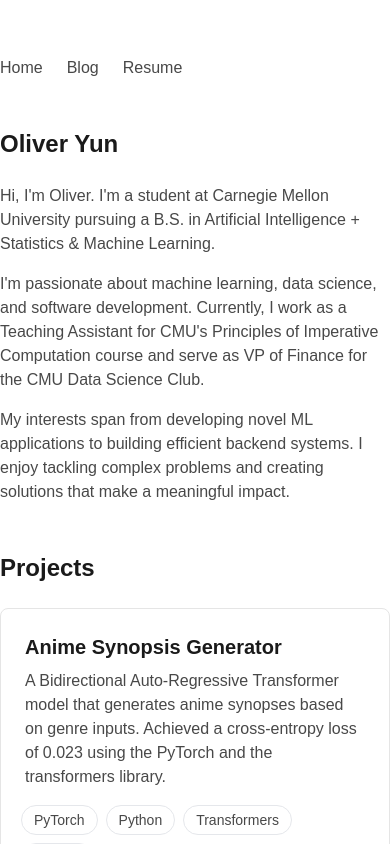
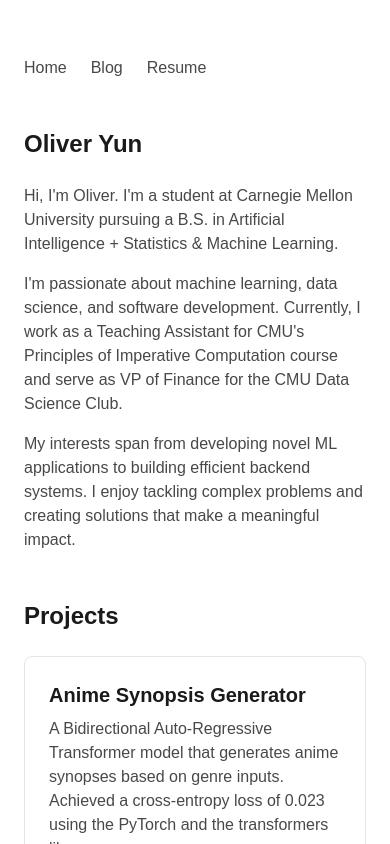
Before and after one commit to oliveryun11/portfolio, a Next.js app: page / in a window 390 px wide. Shown: the top 844 px of the page. Built offline with nearby package versions, Linux system fonts and the light colour scheme.

Commit message:
add content resizing for mobile viewers

```diff
--- a/src/app/blog/[slug]/page.tsx
+++ b/src/app/blog/[slug]/page.tsx
@@ -38,7 +38,7 @@ export default async function BlogPost({ params }: Props) {
 
     return (
         <div className="min-h-screen flex justify-center text-foreground">
-            <div className="flex flex-col justify-start w-[600px]">
+            <div className="flex flex-col justify-start w-full max-w-[600px] px-6 md:px-0">
                 <Nav />
 
                 <article className="py-6">
--- a/src/app/blog/page.tsx
+++ b/src/app/blog/page.tsx
@@ -8,7 +8,7 @@ export default function BlogPage() {
 
     return (
         <div className="min-h-screen flex justify-center text-foreground">
-            <div className="flex flex-col justify-start w-[600px]">
+            <div className="flex flex-col justify-start w-full max-w-[600px] px-6 md:px-0">
                 <Nav />
 
                 <div className="py-6">
--- a/src/app/page.tsx
+++ b/src/app/page.tsx
@@ -5,7 +5,7 @@ import Footer from "@/components/Footer";
 export default function Home() {
   return (
     <div className="min-h-screen flex justify-center text-foreground">
-      <div className="flex flex-col justify-start w-[600px]">
+      <div className="flex flex-col justify-start w-full max-w-[600px] px-6 md:px-0">
         <Nav />
         <About />
         <Projects />
```
